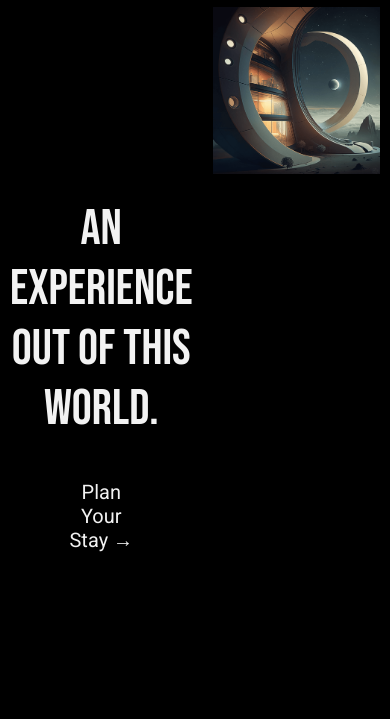
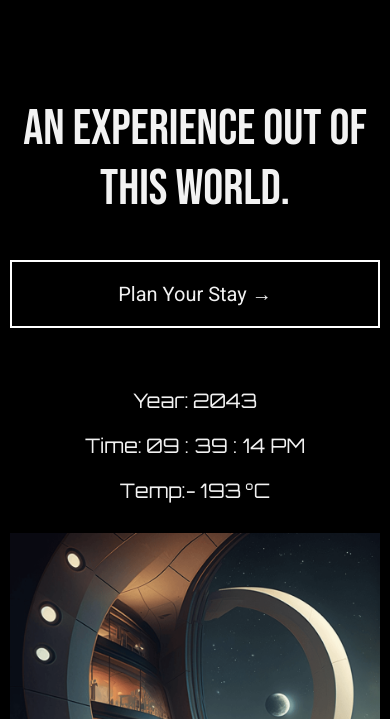
Before and after one commit to chostudio/Crescent, a plain HTML site: page index.html in a window 390 px wide. Shown: the part 79-798 px from the top of the page. Drawn offline with Linux system fonts and the light colour scheme.

Commit message:
hero flex column works

```diff
--- a/index.html
+++ b/index.html
@@ -50,16 +50,18 @@ github.com/chostudio
 
     <!-- hero landing page-->
     <section>
-        <div class="row" style="display: flex;">
+        <div class="row">
             <div class="column">
-                <section style="height:150px"></section>
+                <section class="space"></section>
 
                 <h1 id="top" style="text-align: center;">An experience out of this world.</h1>
-                <div style="border-style: solid; border-radius: 5px; border-color: aliceblue; border: 5px;">
-                    <p>Plan Your Stay →</p>
+                <div style="border-width:2px; border-style:solid; border-color:white;">
+                    <a href="/book-now.html">
+                        <p>Plan Your Stay →</p>
+                    </a>
                 </div>
 
-                <section style="height:150px"></section>
+                <section class="space"></section>
                 <!-- triple column in a double column -->
                 <div class="infoRow">
                     <div class="infoColumn">
--- a/style.css
+++ b/style.css
@@ -107,12 +107,6 @@ li a {
   clear: both;
 }
 
-/* Responsive layout - makes the two columns stack on top of each other instead of next to each other */
-@media screen and (max-width: 600px) {
-  .column {
-    width: 100%;
-  }
-}
 
 * {
   box-sizing: border-box;
@@ -120,10 +114,11 @@ li a {
 
 
 .infoColumn {
-  display: block;
   float: left;
   width: 33.33%;
   padding: 10px;
+  text-align: center;
+
 }
 
 /* Clear floats after the columns */
@@ -132,3 +127,30 @@ li a {
   display: table;
   clear: both;
 }
+
+.space {
+  height: 150px;
+}
+
+/* Responsive layout - makes the two columns stack on top of each other instead of next to each other */
+@media screen and (max-width: 1400px) {
+  .space {
+    height: 100px;
+
+  }
+}
+
+@media screen and (max-width: 850px) {
+  .column {
+    width: 100%;
+  }
+
+  .infoColumn {
+    width: 100%;
+  }
+
+  .space {
+    height: 50px;
+
+  }
+}
```
